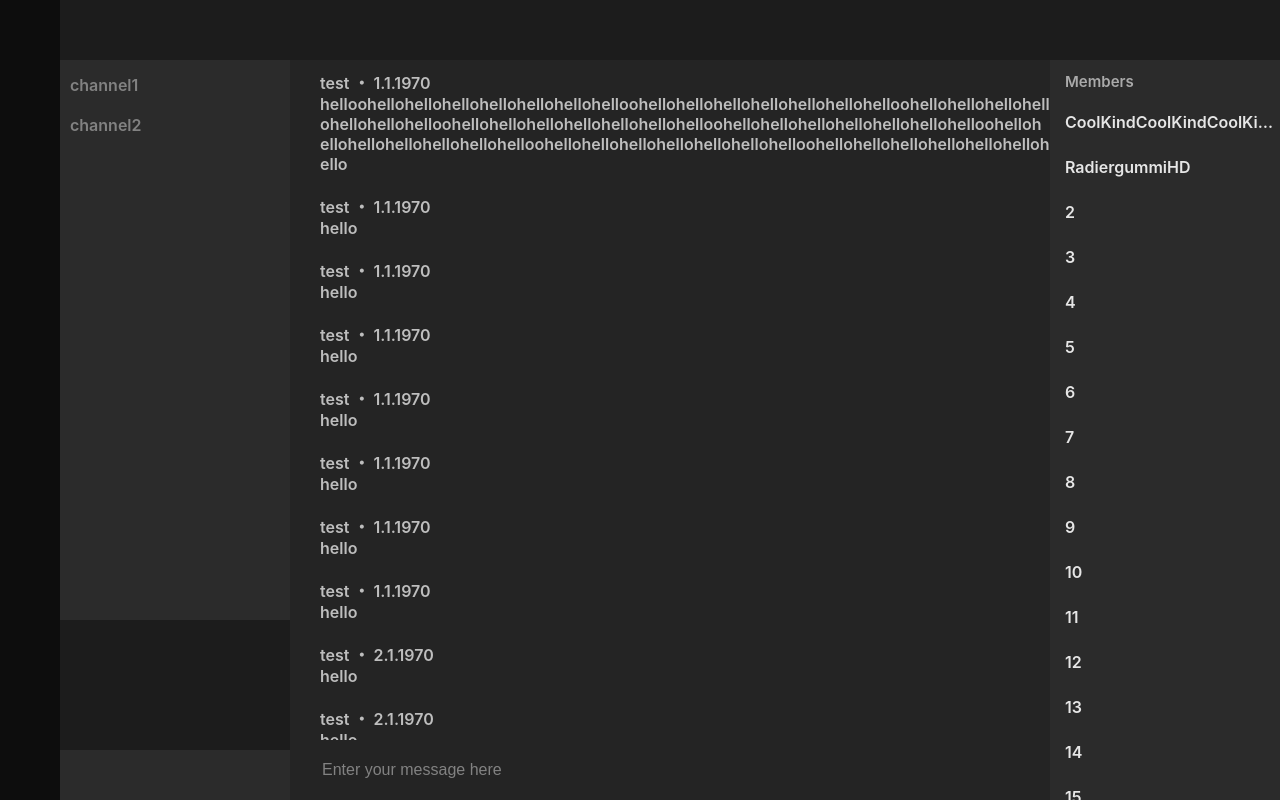
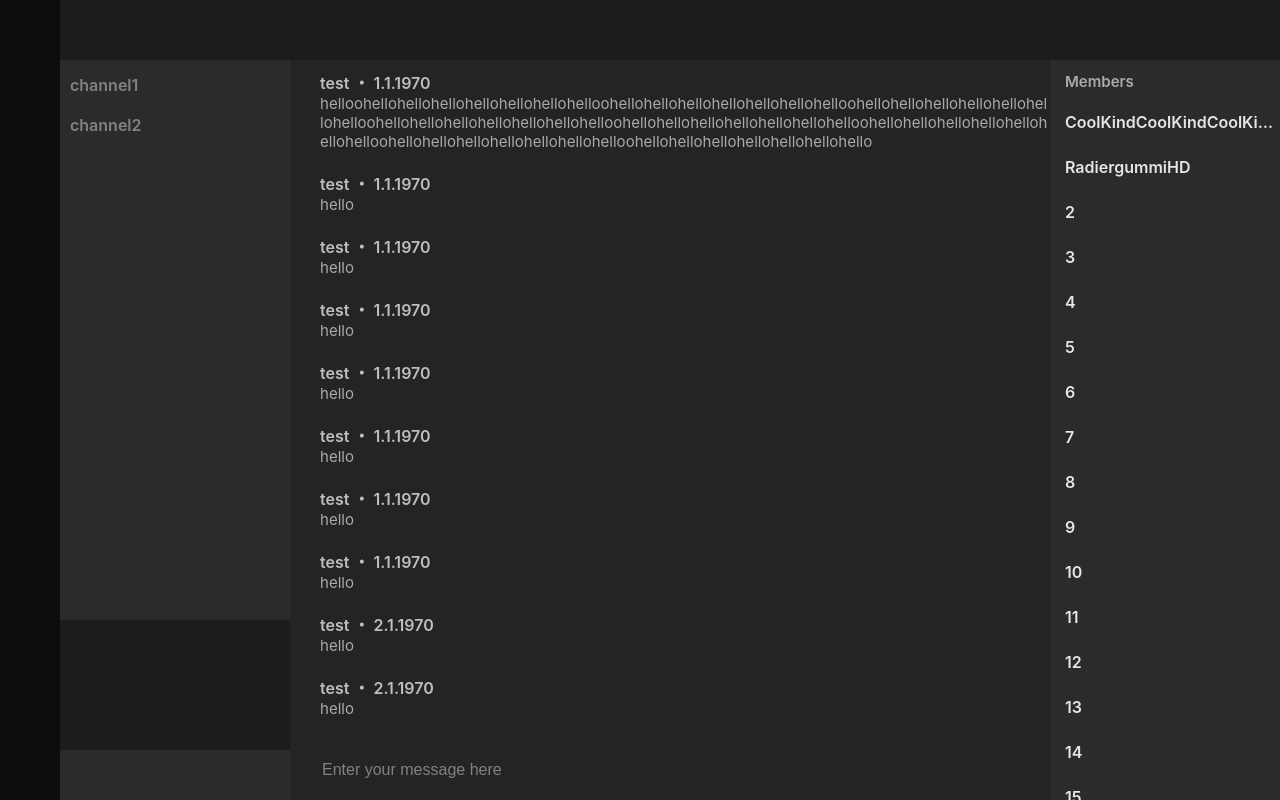
Before and after one commit to Voices-Chat/voices-webclient, a React (Vite) app: page / in a window 1280 px wide. Built offline with nearby package versions, Linux system fonts and the light colour scheme.

Commit message:
style: consistent naming

```diff
--- a/src/components/MessageEntry.css
+++ b/src/components/MessageEntry.css
@@ -3,8 +3,12 @@
     flex-direction: column;
     width: 100%;
     padding: 10px 0px 10px 0px;
+    color: var(--fg-2);
 }
 
-.msg-text {
+.message-text {
     word-break: break-word;
+    font-weight: 400;
+    font-size: 0.94em;
+    color: var(--fg-1);
 }
--- a/src/components/MessageEntry.tsx
+++ b/src/components/MessageEntry.tsx
@@ -2,7 +2,7 @@ import "./MessageEntry.css";
 
 export default function MessageEntry(props: { key: string, authorname: string, authorid: string, creationdate: Date, content: string }) {
     return <div message-id={props.key} author-id={props.authorid} className="message-entry">
-        <div className="msg-author">{props.authorname} ・ {props.creationdate.toLocaleDateString("de")}</div>
-        <div className="msg-text">{props.content}</div>
+        <div className="message-author">{props.authorname} ・ {props.creationdate.toLocaleDateString("de")}</div>
+        <div className="message-text">{props.content}</div>
     </div>;
 }
```
